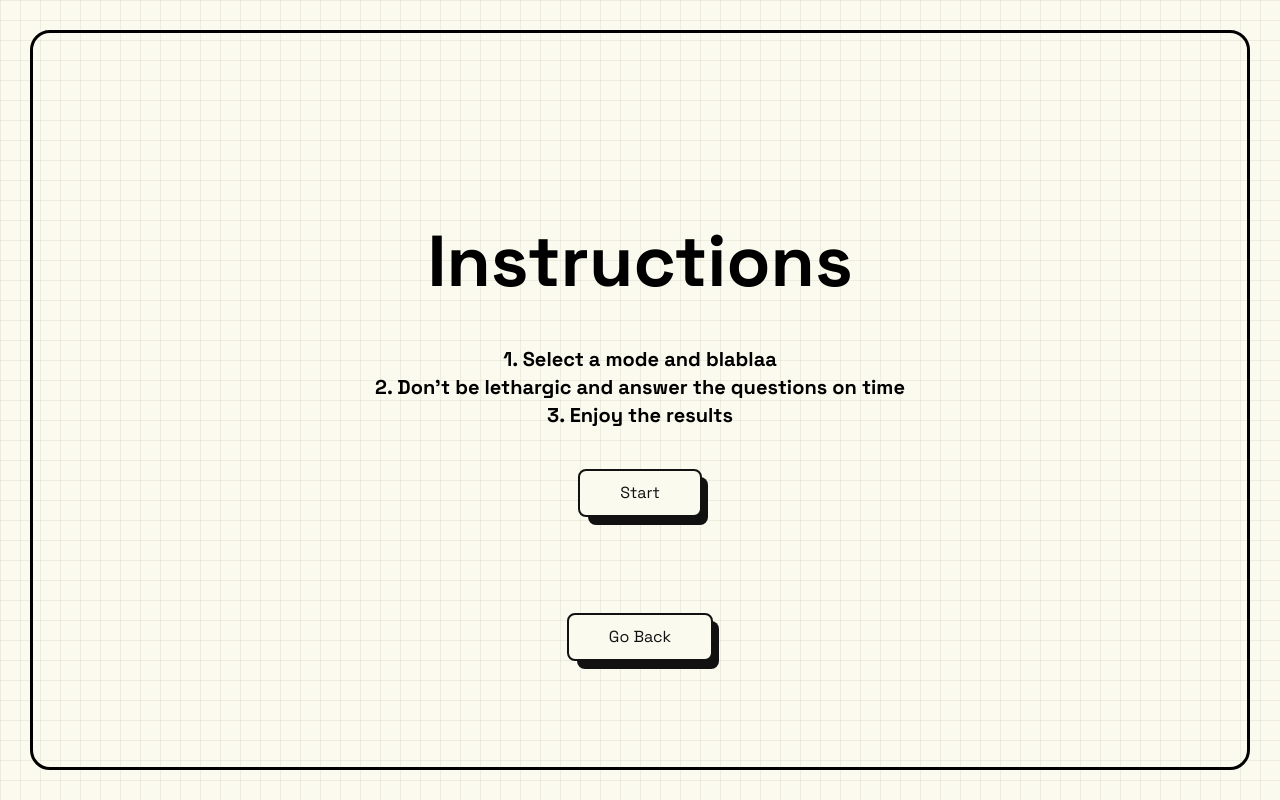
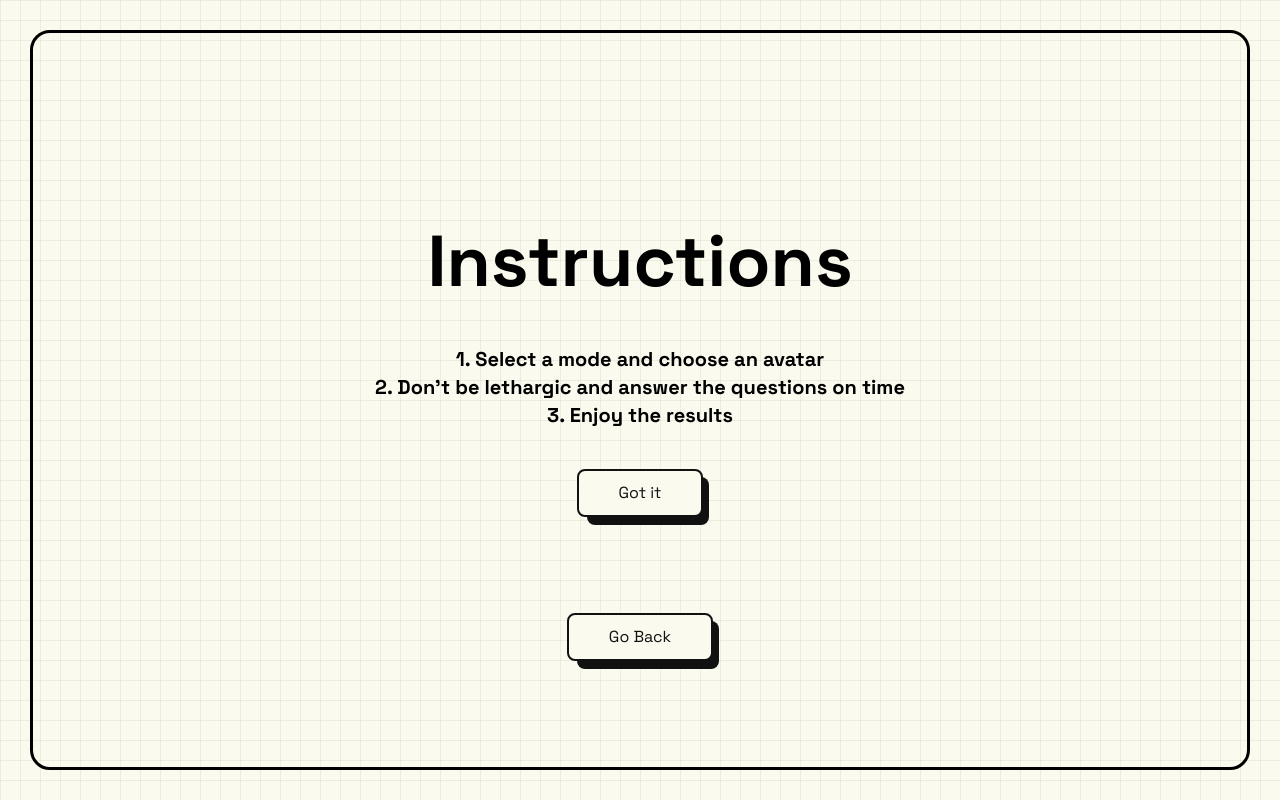
Before and after one commit to ecemonkol/DevRoast, a React (Vite) app: page /instructions in a window 1280 px wide. Built offline with nearby package versions, Linux system fonts and the light colour scheme.

Commit message:
avatar hover

```diff
--- a/src/pages/AvatarPage.jsx
+++ b/src/pages/AvatarPage.jsx
@@ -31,21 +31,21 @@ function ChooseAvatar() {
           src={avatar1}
           alt="image1"
           onClick={handleClick}
-          className="cursor-pointer"
+          className="cursor-pointer transition duration-300 hover:scale-110"
           width={120}
         />
         <img
           src={avatar2}
           alt="image2"
           onClick={handleClick}
-          className="cursor-pointer ml-4"
+          className="cursor-pointer ml-4 transition duration-300 hover:scale-110"
           width={120}
         />
         <img
           src={avatar3}
           alt="image3"
           onClick={handleClick}
-          className="cursor-pointer ml-4"
+          className="cursor-pointer ml-4 transition duration-300 hover:scale-110"
           width={120}
         />
       </div>
--- a/src/pages/ChooseMode.jsx
+++ b/src/pages/ChooseMode.jsx
@@ -43,7 +43,7 @@ function ChooseMode() {
         <button
           onClick={handleClick}
           value={2}
-          className="button-56 mr-4"
+          className="button-56  mr-4"
           role="button"
         >
           Berlin
@@ -51,7 +51,7 @@ function ChooseMode() {
         <button
           onClick={handleClick}
           value={3}
-          className="button-56"
+          className="button-56 flex-grow"
           role="button"
         >
           Countries
--- a/src/pages/InstructionPage.jsx
+++ b/src/pages/InstructionPage.jsx
@@ -8,14 +8,14 @@ function InstructionPage() {
       <div className="flex flex-col items-center ">
         <h1 className="space-grotesk text-7xl mt-48">Instructions</h1>
         <p className="list-none space-grotesk text-xl mt-12 text-center">
-          <li>1. Select a mode and blablaa</li>
+          <li>1. Select a mode and choose an avatar</li>
           <li>2. Don't be lethargic and answer the questions on time</li>
           <li>3. Enjoy the results</li>
         </p>
         <div></div>
         <Link to="/choose-avatar">
           <button className="button-56  mt-10" role="button">
-            Start
+            Got it
           </button>
         </Link>
         <Link to="/">
--- a/src/pages/LoadingPage.jsx
+++ b/src/pages/LoadingPage.jsx
@@ -49,7 +49,7 @@ function LoadingPage() {
         )}
         {timerIsUp && (
           <Link to={`/${surveyId}/results`}>
-            <button className="button-56 mt-12" role="button">
+            <button className="button-56 " role="button">
               Results are ready!
             </button>
           </Link>
```
